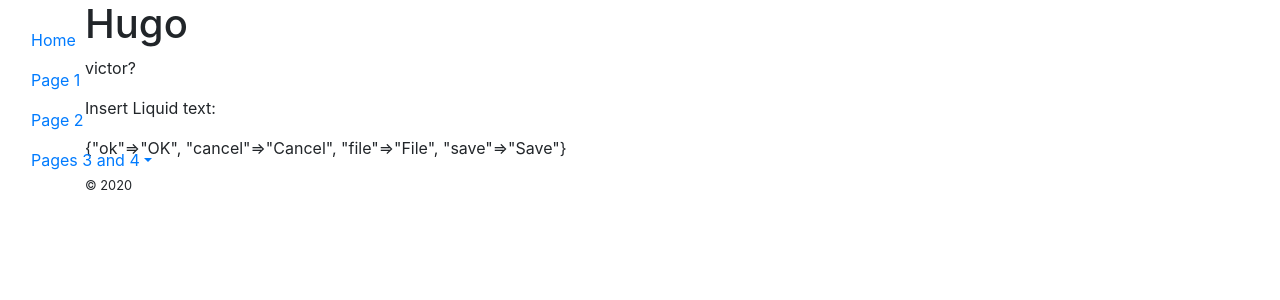
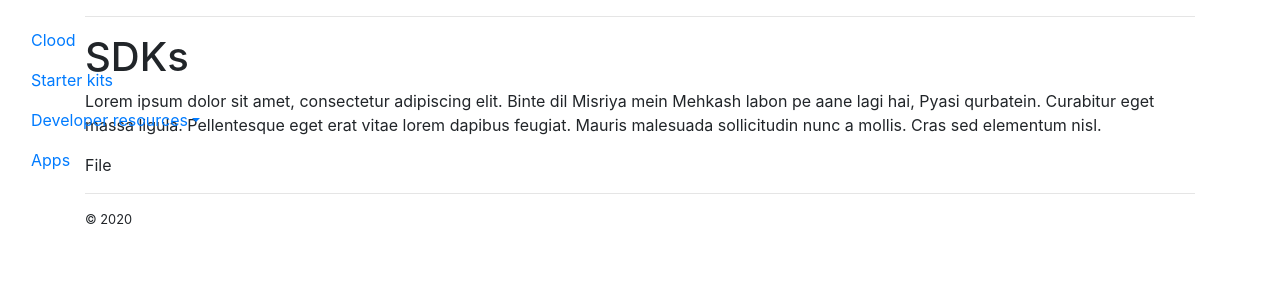
Before and after one commit to AninditaBasu/docs-as-code, a Jekyll site: the page built from topics/page3.html, in a window 1280 px wide. Shown: the top 300 px of the page. Built offline with Jekyll 4.4.1, drawn with Linux system fonts in a browser that asks for light colours.

Commit message:
text updates

```diff
--- a/_layouts/default.html
+++ b/_layouts/default.html
@@ -33,21 +33,20 @@
     <nav class="col-sm-3 col-4" id="myScrollspy">
       <ul class="nav nav-pills flex-column">
         <li class="nav-item">
-          <a class="nav-link active" href="{{ "index.html" | absolute_url }}">Home</a>
+          <a class="nav-link active" href="{{ "index.html" | absolute_url }}">Clood</a>
         </li>
         <li class="nav-item">
-          <a class="nav-link" href="{{ "/topics/page1.html" | absolute_url }}">Page 1</a>
+          <a class="nav-link" href="{{ "/topics/page1.html" | absolute_url }}">Starter kits</a>
+        </li>
+        <li class="nav-item dropdown">
+          <a class="nav-link dropdown-toggle" data-toggle="dropdown" href="#">Developer resources</a>
+          <div class="dropdown-menu">
+            <a class="dropdown-item" href="{{ "/topics/page2.html" | absolute_url }}">API reference</a>
+            <a class="dropdown-item" href="{{ "/topics/page3.html" | absolute_url }}">SDKs</a>
+          </div>
         </li>
 		<li class="nav-item">
-          <a class="nav-link" href="{{ "/topics/page2.html" | absolute_url }}">Page 2</a>
-        </li>
-        <li class="nav-item dropdown">
-          <a class="nav-link dropdown-toggle" data-toggle="dropdown" href="#">Pages 3 and 4</a>
-          <div class="dropdown-menu">
-            <a class="dropdown-item" href="{{ "/topics/page3.html" | absolute_url }}">Page 3</a>
-            <a class="dropdown-item" href="{{ "/topics/page4.html" | absolute_url }}">Page 4</a>
-          </div>
-        </li>
+          <a class="nav-link" href="{{ "/topics/page4.html" | absolute_url }}">Apps</a>
       </ul>
     </nav>
   </div><!-- /.row -->
@@ -55,11 +54,14 @@
 
 <div class="container">
 
+<hr/>
+
 {{ content }}
 
 </div><!-- /.container -->
 
 <div class="container">
+<hr/>
 <footer>
 <p class = "small">&copy; 2020</p>
 </footer>
--- a/index.html
+++ b/index.html
@@ -1,7 +1,8 @@
 ---
 layout: default
-title: anin
+title: Clood
 ---
-<h1>It works!</h1>
+<h1>{{ page.title}}</h1>
+<p>Lorem ipsum dolor sit amet urna sed tempor. Kaun bola mujhe na ho payega? Kaun bola, Kaun bola? Apna Time Aayega! Uth ja apni raakh se Tu uth ja ab talaash mein Parwaaz dekh parwaane ki Aasmaan bhi sar uthayega. Aayega, apna time aayega.Lorem ipsum dolor sit amet, consectetur adipiscing elit.</p>
 <p><i>site.url</i> = {{ site.url }}</p>
 <p><i>site.baseurl</i> = {{ site.baseurl }}</p>
--- a/topics/page3.html
+++ b/topics/page3.html
@@ -1,13 +1,8 @@
 ---
 layout: default
-title: page3
+title: SDKs
 ---
-<h1>Hugo</h1>
-<p>victor?</p>
-
-{% assign UItext = site.data.en[page.UItext] %}
-<p>Insert Liquid text:
-    {{ UItext.file }}
-</p>
-
-<p> {{ site.data.en }}</p>
+<h1>{{ page.title }}</h1>
+<p>Lorem ipsum dolor sit amet, consectetur adipiscing elit. Binte dil Misriya mein
+Mehkash labon pe aane lagi hai, Pyasi qurbatein. Curabitur eget massa ligula. Pellentesque eget erat vitae lorem dapibus feugiat. Mauris malesuada sollicitudin nunc a mollis. Cras sed elementum nisl.</p>
+<p> {{ site.data.en.file }}</p>
```
Also changed, not shown: topics/page1.html (+5 -8 lines), topics/page2.html (+4 -8 lines), topics/page4.html (+4 -8 lines).
